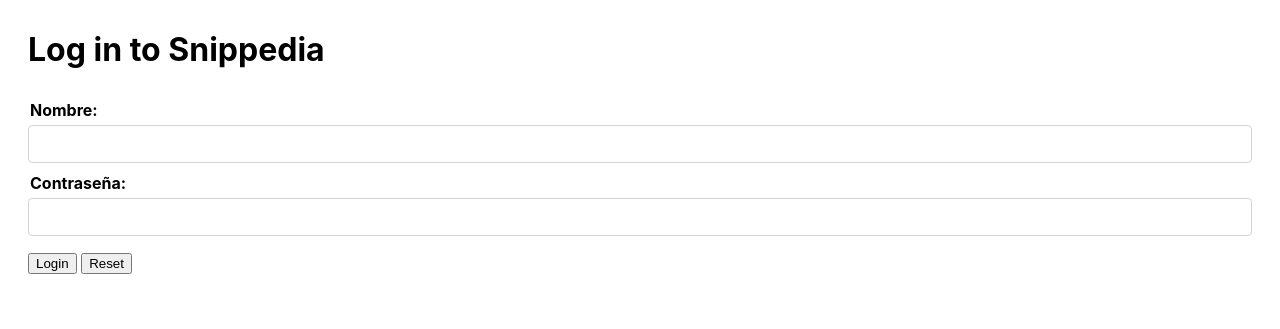
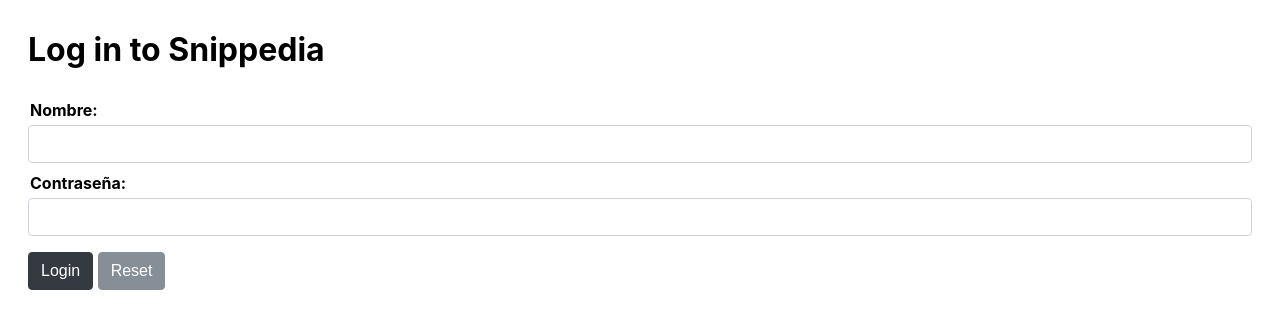
Before and after one commit to AnderRasoVazquez/proyecto_seguridad, a PHP site: page /formulario_login.php in a window 1280 px wide. Shown: the part 70-399 px from the top of the page. Run offline with PHP 8.4, Linux system fonts and the light colour scheme; some libraries are stand-ins or nearby versions.

Commit message:
Cambios estilo y distribución

```diff
--- a/formulario_login.php
+++ b/formulario_login.php
@@ -8,11 +8,11 @@ include "includes/header.php";
         <legend>Nombre:</legend>
         <input class="form-control" type="text" name="name">
         <legend>Contraseña:</legend>
-        <input class="form-control" type="text" name="pass">
+        <input class="form-control" type="password" name="pass">
         <!-- párrafo en blanco para añadir posible mensaje de error -->
         <p id="error"></p>
-        <input type='button' onclick="checkLogin()" value='Login'>
-        <input type='reset' value='Reset'>
+        <input type='button' class="btn btn-dark" onclick="checkLogin()" value='Login'>
+        <input type='reset' class="btn btn-secondary" value='Reset'>
     </form>
 <?php
 // cabecera de la pagina
```
Also changed, not shown: formulario_registro.php (+3 -4 lines).
